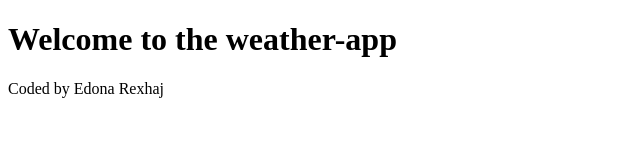
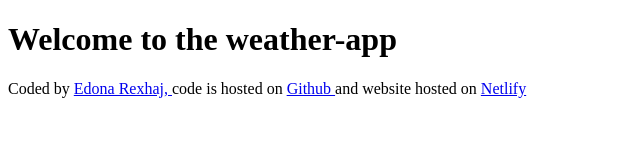
Before and after one commit to ShiineCodes/Weather, a plain HTML site: page index.html in a window 1280 px wide. Shown: the whole page, without its empty margins (0-640 px from the left). Drawn offline with Linux system fonts and the light colour scheme.

Commit message:
Links in the footer

```diff
--- a/index.html
+++ b/index.html
@@ -1,12 +1,18 @@
 <!DOCTYPE html>
 <html lang="en">
-<head>
-  <meta charset="UTF-8">
-  <meta name="viewport" content="width=device-width, initial-scale=1.0">
-  <title>Document</title>
-</head>
-<body>
-  <h1> Welcome to the weather-app</h1>
-  <footer> Coded by Edona Rexhaj</footer>
-</body>
+  <head>
+    <meta charset="UTF-8" />
+    <meta name="viewport" content="width=device-width, initial-scale=1.0" />
+    <title>Document</title>
+  </head>
+  <body>
+    <h1>Welcome to the weather-app</h1>
+    <footer>
+      Coded by <a href="https://github.com/ShiineCodes" target="_blank"> Edona Rexhaj, </a> code
+      is hosted on
+      <a href="https://github.com/ShiineCodes/Weather"  target="_blank"> Github </a> and
+      website hosted on
+      <a href="https://weatherapp-shc.netlify.app/"  target="_blank"> Netlify </a>
+    </footer>
+  </body>
 </html>
```
